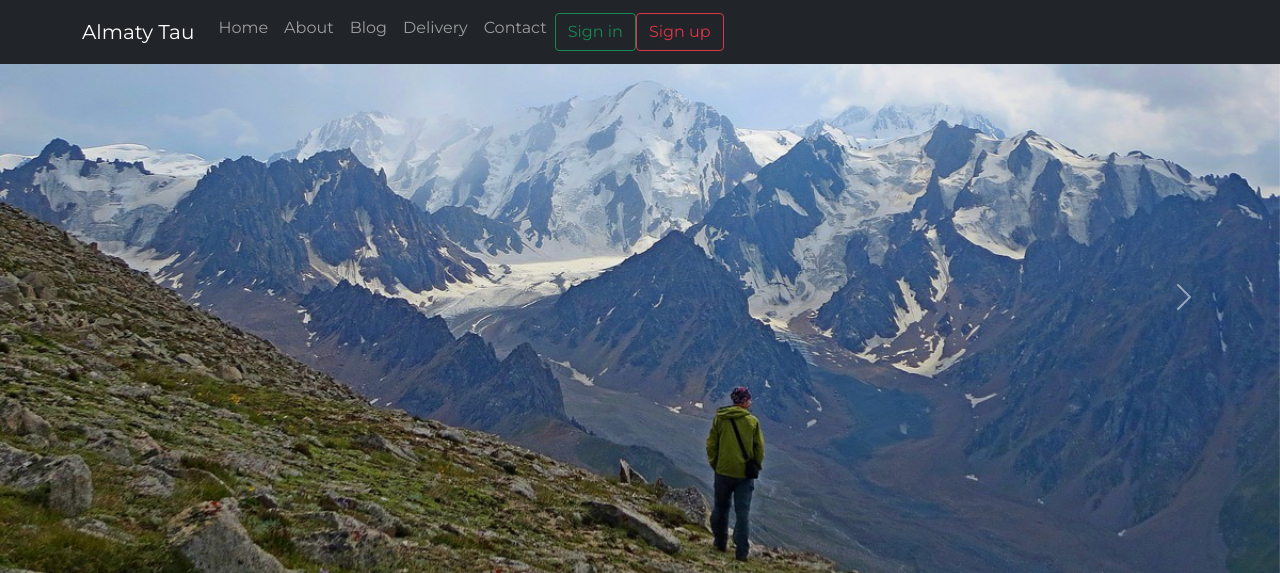
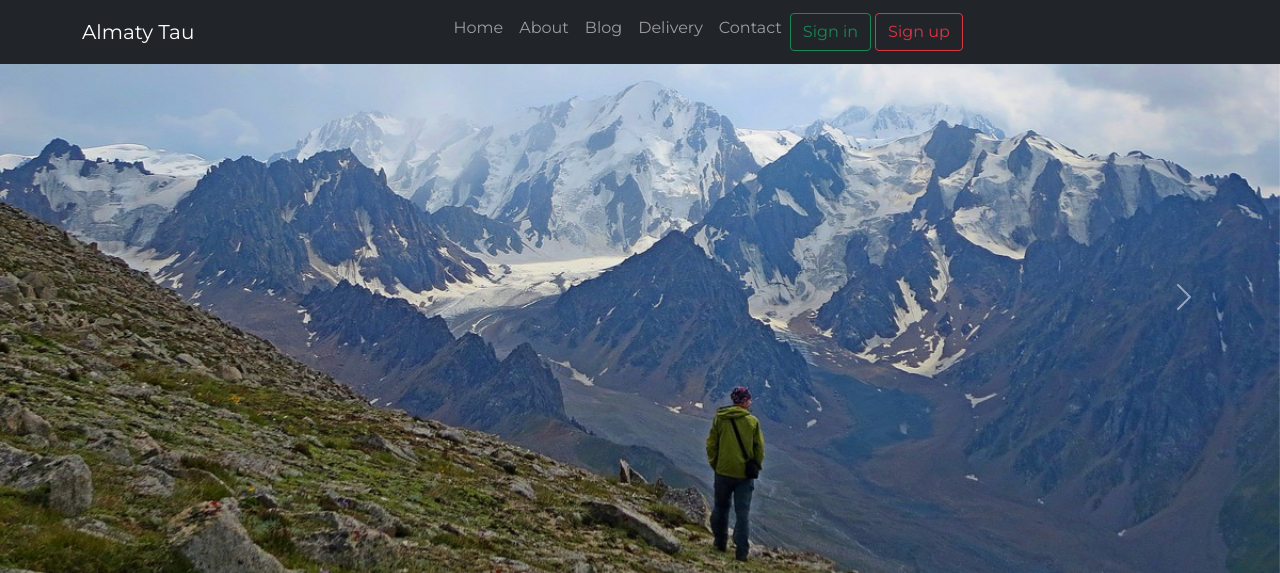
Before and after one commit to timuchin1998/almatyTau, a PHP site: page /metalgroup.html in a window 1280 px wide. Shown: the top 573 px of the page. Run offline with PHP 8.4, Linux system fonts and the light colour scheme; grey boxes are pictures that could not be loaded.

Commit message:
end project

```diff
--- a/metalgroup.html
+++ b/metalgroup.html
@@ -10,14 +10,14 @@
 </head>
 <body>
 
-        <nav class="navbar fixed-top navbar-expand-lg navbar-dark bg-dark">
-            <div class="container ">
+        <nav class="navbar fixed-top  navbar-expand-lg navbar-dark bg-dark ">
+            <div class="container">
                 <a href="" class="navbar-brand">Almaty Tau</a>
                 <button class="navbar-toggler" type="button" data-bs-toggle="collapse" data-bs-target="#navbarContent" aria-controls="navbarContent" aria-expanded="false">
                     <span class="navbar-toggler-icon"></span>
                 </button>
 
-                <div class="collapse navbar-collapse" id="navbarContent">
+                <div class="collapse navbar-collapse justify-content-center" id="navbarContent">
                    <ul class="navbar-nav mr-avto mb-2">
                     <li class="nav-item">
                         <a href="" class="nav-link">Home</a>
@@ -36,10 +36,10 @@
                     </li>
                    </ul>
 
-                   <form active="" class="d-flex">
+                   <div class="d-flex">
                         <button class="btn btn-outline-success" data-bs-toggle="modal" data-bs-target="#iconModal">Sign in</button>
-                        <button class="btn btn-outline-danger ml-4">Sign up</button>
-                   </form>
+                        <button class="btn btn-outline-danger " style="margin-left: 4px;">Sign up</button>
+                   </div>
                 </div>
             </div>
         </nav>
@@ -112,23 +112,18 @@
         <!-- Modal -->
 
         <main>
-            <div class="carousel slide" id="carouselControls" data-bs-ride="carousel">
-                <div class="carousel-inner">
+            <div class="carousel slide" id="carouselControls" data-bs-ride="carousel" >
+                <div class="carousel-inner ">
                     <div class="carousel-item active">
                         <img class="d-block w-100" src="./img/12.jpg" alt="">
                     </div>
                     <div class="carousel-item">
-                        <img class="d-block w-100" src="./img/12.JPG" alt="">
+                        <img class="d-block w-100" src="./img/tau.jpg" alt="">
                     </div>
                     <div class="carousel-item">
-                        <img class="d-block w-100" src="./img/11.jfif" alt="">
+                        <img class="d-block w-100" src="./img/zalatau.jpg" alt="">
                     </div>
-                    <div class="carousel-item">
-                        <img class="d-block w-100" src="./img/1.jpg" alt="">
-                    </div>
-                    <div class="carousel-item">
-                        <img class="d-block w-100" src="./img/4.JPG" alt="">
-                    </div>
+
                 </div>
                 <a class="carousel-control-prev" role="button" href="#carouselControls" data-bs-slide="prev">
                     <span class="span carousel-controle-prev-icon"></span>
--- a/styles/header.css
+++ b/styles/header.css
@@ -4,8 +4,3 @@
     /* height: 1000px;
     width: 1000px; */
 }
-
-.carousel-item img{
-    /* height: 1000px;
-    width: 1000px; */
-}
```
Also changed, not shown: img/111.jfif (added), img/asa.jfif (added), img/tau.jpg (added), img/zalatau.jpg (added).
